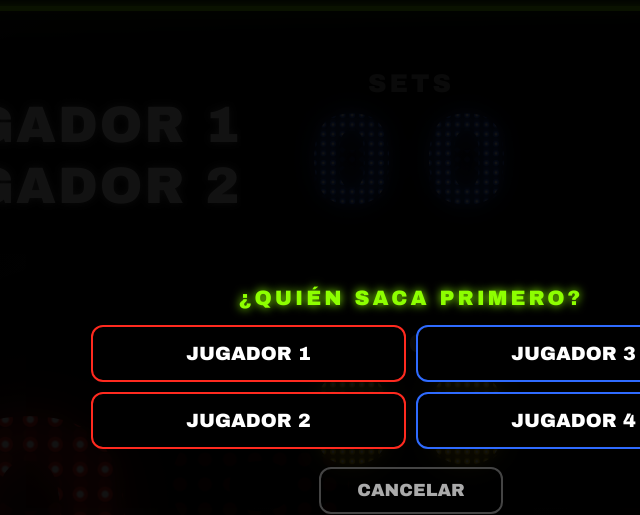
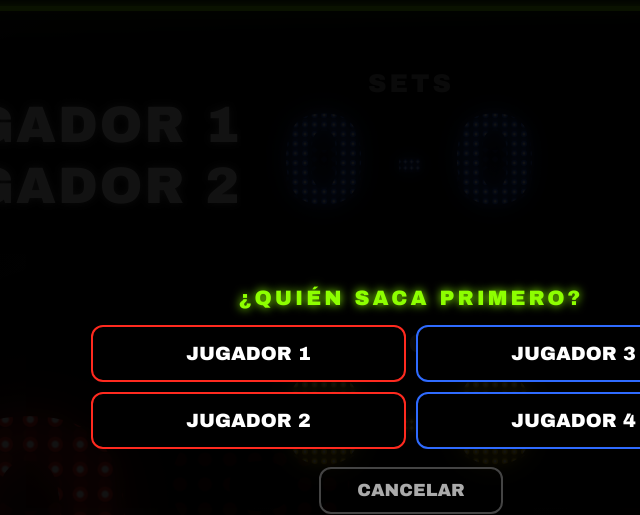
Before and after one commit to diegooxaarteydiseno-ai/marcador, a website: page index.html in a window 1280 px wide. Shown: the top 515 px of the page, 229-869 px from the left. Drawn offline with Linux system fonts and the light colour scheme; no server answers.

Commit message:
Add files via upload

```diff
--- a/index.html
+++ b/index.html
@@ -92,6 +92,7 @@
   .led.azul { --c: var(--azul); --dim: #0a1640; }
   .led.grande { font-size: min(66vh, 26vw); }
   .led.medio { font-size: min(24vh, 10vw); }
+  .led.guion { font-size: min(16vh, 6.5vw); }
 
   #mensaje { position: absolute; left: 0; right: 0; bottom: 6px; font-size: 1.4rem; color: var(--amarillo); text-shadow: 0 0 10px var(--amarillo); pointer-events: none; z-index: 2; }
 
@@ -117,12 +118,14 @@
     <div class="fila"><small>SETS</small>
       <div class="par">
         <div class="led azul medio" id="setsA"><span class="off">8</span><span class="on">0</span></div>
+        <div class="led azul guion"><span class="off">-</span><span class="on">-</span></div>
         <div class="led azul medio" id="setsB"><span class="off">8</span><span class="on">0</span></div>
       </div>
     </div>
     <div class="fila"><small>JUEGOS</small>
       <div class="par">
         <div class="led amarillo medio" id="juegosA"><span class="off">8</span><span class="on">0</span></div>
+        <div class="led amarillo guion"><span class="off">-</span><span class="on">-</span></div>
         <div class="led amarillo medio" id="juegosB"><span class="off">8</span><span class="on">0</span></div>
       </div>
     </div>
```
